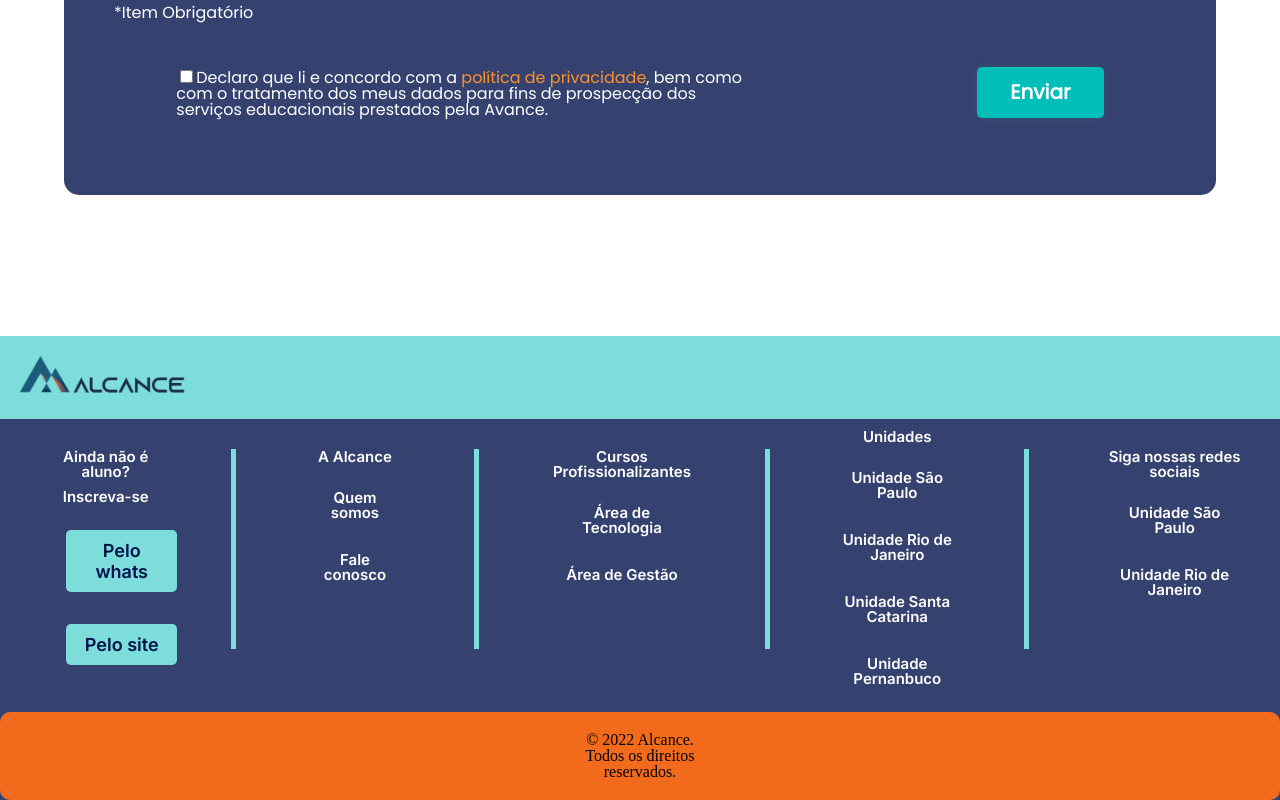
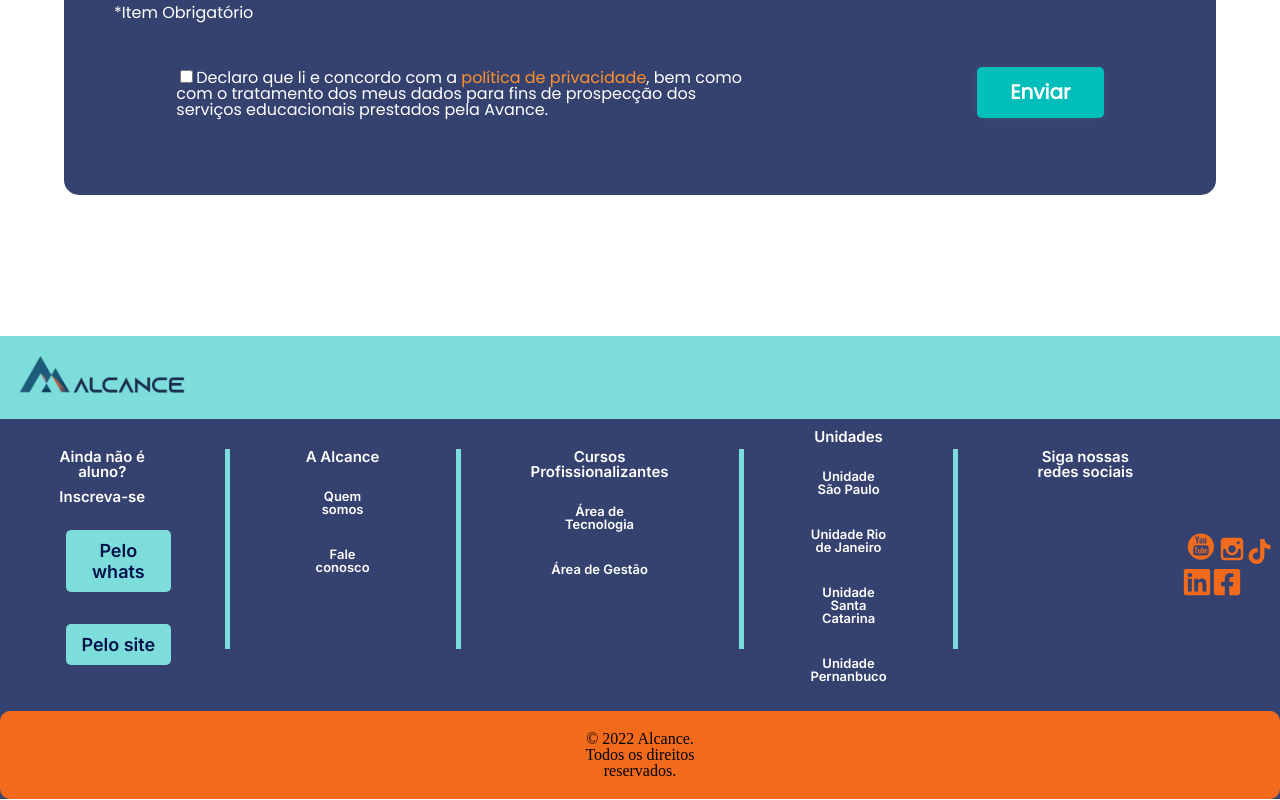
Before and after one commit to Julianaha/alcance, a React (Vite) app: page / in a window 1280 px wide. Shown: the part 1738-2538 px from the top of the page. Built offline with nearby package versions, Linux system fonts and the light colour scheme; no server answers.

Commit message:
feat: adicionado icons no footer, ainda com erro

```diff
--- a/src/components/Footer/Footer.module.css
+++ b/src/components/Footer/Footer.module.css
@@ -18,13 +18,11 @@
   flex-direction: column;
   justify-content: center;
   margin: 0 auto;
-
 }
 
 .row {
   display: flex;
-    grid-template-columns: repeat(auto-fill,
-                           minmax(185px, 1fr));
+  grid-template-columns: repeat(auto-fill, minmax(185px, 1fr));
   grid-gap: 10px;
   width: 100%;
 }
@@ -35,7 +33,6 @@
   flex-direction: column;
   text-align: center;
   margin-left: 20px;
-
 }
 
 .btnWhats {
@@ -49,7 +46,6 @@
   padding: 10px;
   font-family: "Inter", sans-serif;
   margin: 16px;
-
 }
 
 .btnSite {
@@ -87,12 +83,11 @@
   flex-direction: column;
   text-align: center;
   margin: 0px;
-
 }
 
 .paragraph4 {
   color: #fff;
-    font-size: 15px;
+  font-size: 13px;
   font-family: "Inter", sans-serif;
   text-align: center;
   margin-bottom: 10px;
@@ -101,7 +96,7 @@
 
 .paragraph5 {
   color: #fff;
-    font-size: 15px;
+  font-size: 13px;
   font-family: "Inter", sans-serif;
   text-align: center;
   margin-bottom: 10px;
@@ -140,12 +135,11 @@
   flex-direction: column;
   text-align: center;
   margin: 0px;
-
 }
 
 .paragraph6 {
   color: #fff;
-    font-size: 15px;
+  font-size: 13px;
   font-family: "Inter", sans-serif;
   text-align: center;
   margin-bottom: 10px;
@@ -154,7 +148,7 @@
 
 .paragraph7 {
   color: #fff;
-    font-size: 15px;
+  font-size: 13px;
   font-family: "Inter", sans-serif;
   text-align: center;
   margin-bottom: 10px;
@@ -172,12 +166,11 @@
   flex-direction: column;
   text-align: center;
   margin: 0px;
-
 }
 
 .paragraph8 {
   color: #fff;
-    font-size: 15px;
+  font-size: 13px;
   font-family: "Inter", sans-serif;
   text-align: center;
   margin-bottom: 10px;
@@ -186,7 +179,7 @@
 
 .paragraph9 {
   color: #fff;
-    font-size: 15px;
+  font-size: 13px;
   font-family: "Inter", sans-serif;
   text-align: center;
   margin-bottom: 10px;
@@ -195,7 +188,7 @@
 
 .paragraph10 {
   color: #fff;
-    font-size: 15px;
+  font-size: 13px;
   font-family: "Inter", sans-serif;
   text-align: center;
   margin-bottom: 10px;
@@ -204,7 +197,7 @@
 
 .paragraph11 {
   color: #fff;
-    font-size: 15px;
+  font-size: 13px;
   font-family: "Inter", sans-serif;
   text-align: center;
   margin-bottom: 10px;
@@ -221,14 +214,10 @@
   flex-direction: column;
   text-align: center;
   margin: 0px;
-
 }
 
-
-
-
 .rodape {
-    background-color: #F26B1D;
+  background-color: #f26b1d;
   width: 100%;
   display: flex;
   padding: 0px;
@@ -242,3 +231,11 @@
   display: flex;
   padding: 20px;
 }
+
+.icons {
+  display: flex;
+  justify-content: space-between;
+  width: 10em;
+  color: #f26b1d;
+  align-items: center;
+}
--- a/src/components/Footer/index.jsx
+++ b/src/components/Footer/index.jsx
@@ -1,13 +1,18 @@
 import styles from "./Footer.module.css";
 import alcanceLogo from "../../assets/alcance_logo.png";
 import { Link } from "react-router-dom";
+import { TiSocialYoutubeCircular, TiSocialInstagram } from "react-icons/ti";
+import { FaTiktok, FaLinkedin, FaFacebookSquare } from "react-icons/fa";
 
 function Footer() {
   return (
     <box>
       <div className={styles.headerFirst}>
-            <img src={alcanceLogo} alt="logo da empresa alcance" className={styles.imgLogo}/>
-
+        <img
+          src={alcanceLogo}
+          alt="logo da empresa alcance"
+          className={styles.imgLogo}
+        />
       </div>
 
       <container className={styles.container}>
@@ -15,10 +20,13 @@ function Footer() {
           <column className={styles.collumn1}>
             <h4 className={styles.paragraphFirst}>Ainda não é aluno?</h4>
             <h4 className={styles.paragraphTwo}>Inscreva-se</h4>
-          <Link to="/whats"><button className={styles.btnWhats}>Pelo whats</button></Link >
-          <Link to="/site"><button className={styles.btnSite}>Pelo site</button></Link>
+            <Link to="/whats">
+              <button className={styles.btnWhats}>Pelo whats</button>
+            </Link>
+            <Link to="/site">
+              <button className={styles.btnSite}>Pelo site</button>
+            </Link>
           </column>
-
 
           <column className={styles.collumnmeio}>
             <div className={styles.barra1}></div>
@@ -35,7 +43,9 @@ function Footer() {
           </column>
 
           <column className={styles.collumn3}>
-          <h4 className={styles.paragraphFirst}>Cursos Profissionalizantes</h4>
+            <h4 className={styles.paragraphFirst}>
+              Cursos Profissionalizantes
+            </h4>
             <h4 className={styles.paragraph6}>Área de Tecnologia</h4>
             <h4 className={styles.paragraph7}>Área de Gestão</h4>
           </column>
@@ -57,28 +67,34 @@ function Footer() {
           </column>
 
           <column className={styles.collumn5}>
-          <h4 className={styles.paragraphFirst}>Siga nossas redes sociais </h4>
-          <h4 className={styles.paragraph8}>Unidade São Paulo</h4>
-          <h4 className={styles.paragraph9}>Unidade Rio de Janeiro</h4>
+            <h4 className={styles.paragraphFirst}>
+              Siga nossas redes sociais
+            </h4>
           </column>
 
+          <div className={styles.icons}>
 
-
-
+            <ul>
+              <li>
+              <TiSocialYoutubeCircular size={35} />
+              <TiSocialInstagram size={30} />
+              <FaTiktok size={25} />
+              <FaLinkedin size={30} />
+              <FaFacebookSquare size={30} />
+              </li>
+            </ul>
+          </div>
         </row>
       </container>
 
       <footer>
         <div className={styles.rodape}>
-        <p className={styles.paragraph0}>© 2022 Alcance. Todos os direitos reservados.</p>
+          <p className={styles.paragraph0}>
+            © 2022 Alcance. Todos os direitos reservados.
+          </p>
         </div>
       </footer>
     </box>
-
-
-
-
-
   );
 }
 
```
Lines whose indentation alone changed are shown as unchanged.
